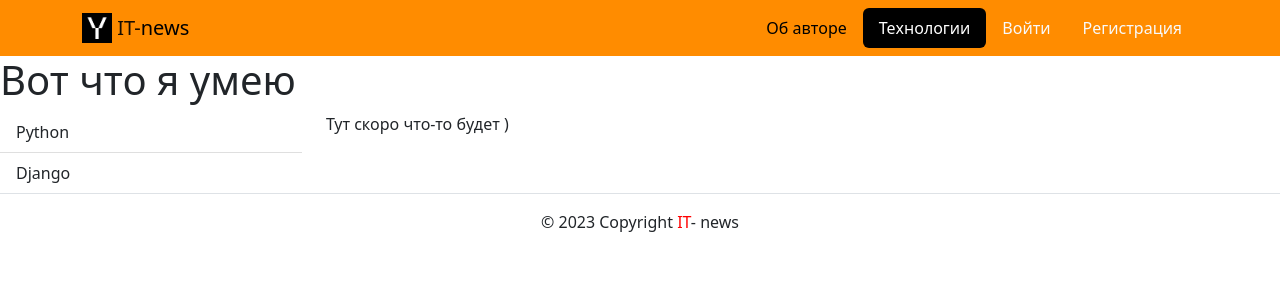
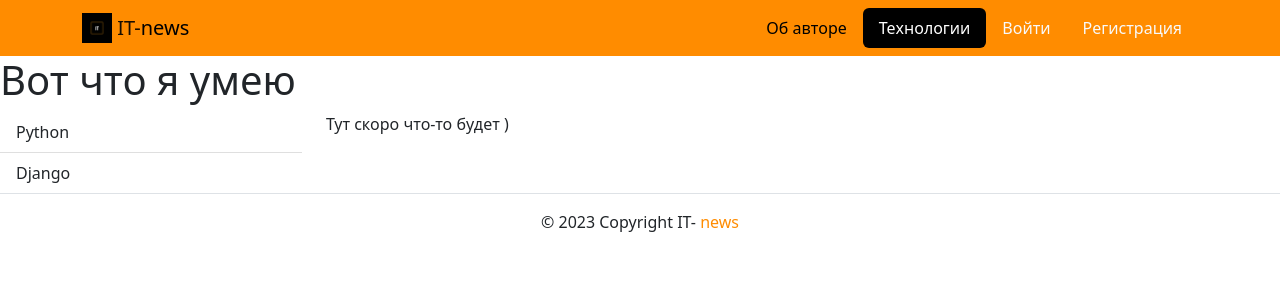
Before and after one commit to Maksprots/IT-news_project, a Django app: page /about/tech/ in a window 1280 px wide. Shown: the top 300 px of the page. Run offline with Django 3.2, Linux system fonts and the light colour scheme; some libraries are stand-ins or nearby versions.

Commit message:
небольшие изменения в дизайне

```diff
--- a/it_news/templates/base.html
+++ b/it_news/templates/base.html
@@ -5,14 +5,14 @@
     <meta charset="UTF-8">
     <meta name="viewport" content="width=device-width, initial-scale=1">
     <!-- Загружаем фав-иконки -->
-    <link rel="icon" href="img/fav/fav.ico" type="image">
+    <link rel="icon" href="img/fav/favicon.ico" type="image">
     <link rel="apple-touch-icon" sizes="180x180" href="img/fav/apple-touch-icon.png">
     <link rel="icon" type="image/png" sizes="32x32" href="img/fav/favicon-32x32.png">
     <link rel="icon" type="image/png" sizes="16x16" href="img/fav/favicon-16x16.png">
     <meta name="msapplication-TileColor" content="#000">
     <meta name="theme-color" content="#ffffff">
     <link rel="stylesheet" href="{% static 'css/bootstrap.min.css' %}">
-    <link rel="icon" href="fav.ico" type="image">
+
   </head>
   <body>
     <header>
--- a/it_news/templates/includes/footer.html
+++ b/it_news/templates/includes/footer.html
@@ -1,3 +1,3 @@
 <footer class="border-top text-center py-3">
-  <p>© {{ year }} Copyright <span style="color:red">IT</span>- news</p>
+  <p>© {{ year }} Copyright IT-<span style="color:darkorange"> news</span></p>
 </footer>
```
Also changed, not shown: it_news/static/img/logo.png.
